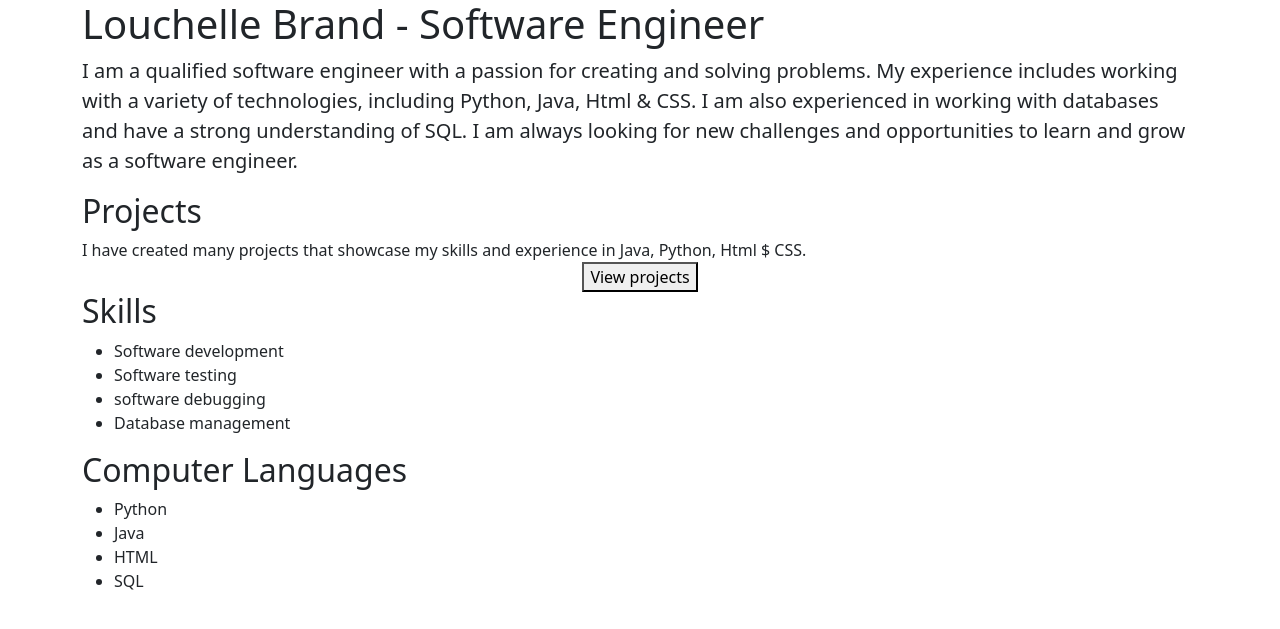
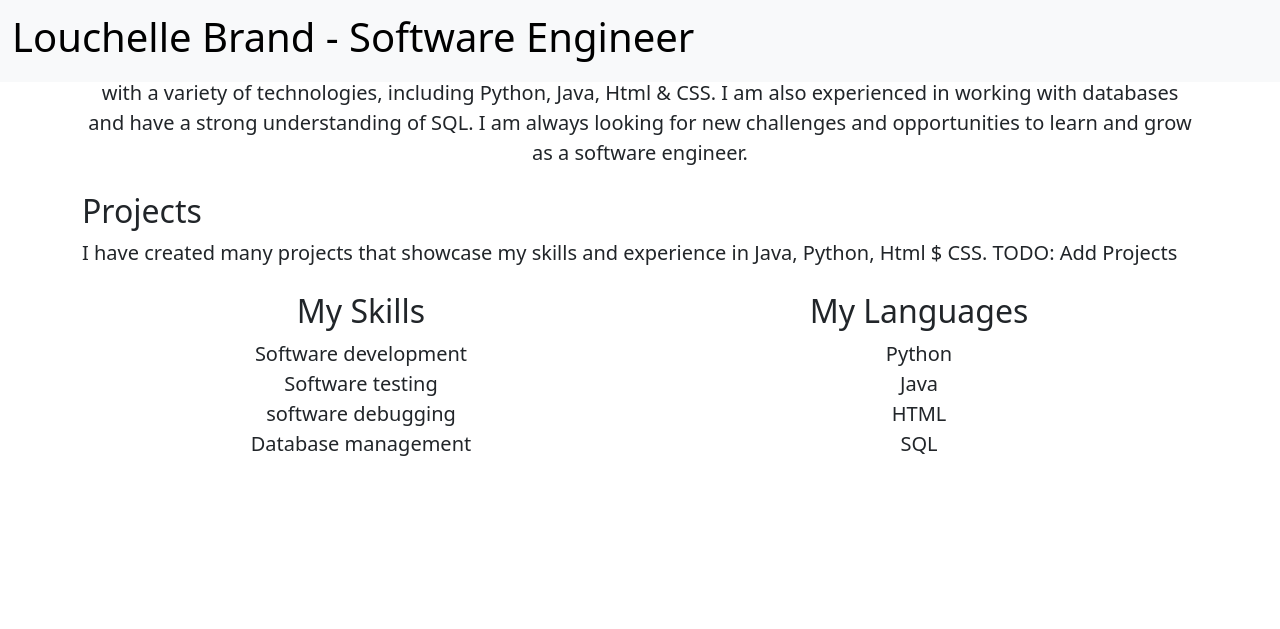
Before and after one commit to Louchelle/FlaskWebsite, a Flask app: page / in a window 1280 px wide. Shown: the top 629 px of the page. Run offline with Flask 3, Linux system fonts and the light colour scheme.

Commit message:
Added navbar

```diff
--- a/templates/home.html
+++ b/templates/home.html
@@ -7,31 +7,18 @@
     <link href="https://cdn.jsdelivr.net/npm/bootstrap@5.3.2/dist/css/bootstrap.min.css" rel="stylesheet" integrity="sha384-T3c6CoIi6uLrA9TneNEoa7RxnatzjcDSCmG1MXxSR1GAsXEV/Dwwykc2MPK8M2HN" crossorigin="anonymous">
   </head>
   <body>
+    {% include 'nav.html' %}
     <div class="container">
-
-    <h1>Louchelle Brand - Software Engineer</h1>
-    <p class="lead">
+    <p class="text-center mt-4 mb-4 lead">
       I am a qualified software engineer with a passion for creating and solving problems. My experience includes working with a variety of technologies, including Python, Java, Html & CSS. I am also experienced in working with databases and have a strong understanding of SQL. I am always looking for new challenges and opportunities to learn and grow as a software engineer.
     </p>
     <h2>Projects</h2>
+      <p class="lead">
     I have created many projects that showcase my skills and experience in Java, Python, Html $ CSS.
-    <div style="text-align:center">
-      <button>View projects</button>
-    </div>
-    <h2>Skills</h2>
-    <ul>
-      <li>Software development</li>
-      <li>Software testing</li>
-      <li>software debugging</li>
-      <li>Database management</li>
-    </ul>
-    <h2>Computer Languages</h2>
-    <ul>
-      <li>Python</li>
-      <li>Java</li>
-      <li>HTML</li>
-      <li>SQL</li>
-    </ul>
+        TODO: Add Projects
+      </p>
+      {% include 'table.html' %}
+
     </div>
   </body>
 </html>
--- /dev/null
+++ b/templates/nav.html
@@ -0,0 +1,12 @@
+<html>
+  <head>
+  </head>
+  <body>
+    <nav class="navbar fixed-top bg-body-tertiary bg-white text-center">
+      <div class="container-fluid">
+        <a class="navbar-brand"><h1 >Louchelle Brand - Software Engineer</h1></a>
+      </div>
+    </nav>
+    <div style="height:24px"></div>
+  </body>
+</html>
--- /dev/null
+++ b/templates/table.html
@@ -0,0 +1,49 @@
+<html>
+  <head>
+
+  </head>
+  <body>
+    <div class="container text-center lead mt-4 mb-4">
+      <div class="row">
+        <div class="col">
+          <h2>My Skills</h2>
+        </div>
+        <div class="col">
+          <h2>My Languages</h2>
+        </div>
+      </div>
+      <div class="row">
+        <div class="col">
+          Software development
+        </div>
+        <div class="col">
+          Python
+        </div>
+      </div>
+      <div class="row">
+        <div class="col">
+          Software testing
+        </div>
+        <div class="col">
+          Java
+        </div>
+      </div>
+      <div class="row">
+        <div class="col">
+          software debugging
+        </div>
+        <div class="col">
+          HTML
+        </div>
+      </div>
+      <div class="row">
+        <div class="col">
+          Database management
+        </div>
+        <div class="col">
+          SQL
+        </div>
+      </div>
+    </div>
+  </body>
+</html>
```
Also changed, not shown: home.html (deleted, +0 -9 lines).
